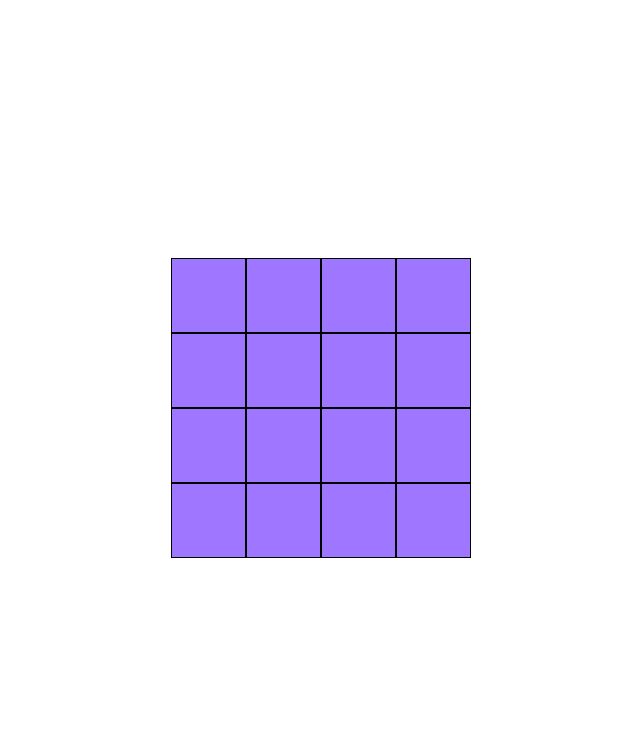
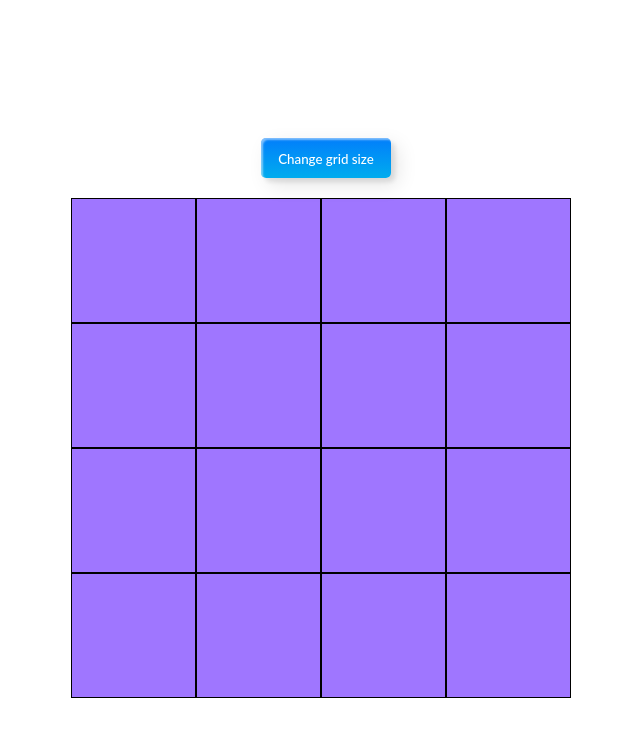
Before and after one commit to Steve-ShopHub/etch-a-sketch, a plain HTML site: page index.html in a window 1280 px wide. Shown: the whole page, without its empty margins (319-959 px from the left). Drawn offline with Linux system fonts and the light colour scheme.

Commit message:
Complete main functionality and add styled button

```diff
--- a/index.html
+++ b/index.html
@@ -8,8 +8,8 @@
     <link rel="stylesheet" href="style.css">
 </head>
 <body>
-
-    <div id="grid-container">
+    <button class="custom-btn btn-12" id="change-grid"><span>Let's go!</span><span>Change grid size</span></button>
+    <div id="container">
     </div>
 
     <script src="javascript.js"></script>
--- a/javascript.js
+++ b/javascript.js
@@ -1,16 +1,150 @@
-const gridContainer = document.querySelector('#grid-container');
+const container = document.querySelector('#container');
+
+const changeGridButton = document.querySelector('#change-grid');
+changeGridButton.addEventListener('click', buildGrid);
+
+const gridContainer = document.createElement('div');
+
+let gridSize = 4;
+
+createGridContainer();
+addGridItems();
+addGridProperty();
+hoverColor();
+
+
+function userGridSize () {
+    gridSize = parseInt(prompt('Enter number of grid squares on each side'));
+};
+
+function createGridContainer() {
+    gridContainer.classList.add('grid-container');
+    gridContainer.style.height = '500px';
+    gridContainer.style.width = '500px';
+    gridContainer.style.justifyContent = 'center';
+    gridContainer.style.display = 'grid';
+    container.appendChild(gridContainer);
+}
+
+function removeGridItems() {
+    const myNode = document.querySelector('.grid-container');
+    while (myNode.lastElementChild) {
+      myNode.removeChild(myNode.lastElementChild);
+    }
+
+}
+
+function addGridItems(){
+    for (i = 0; i < (gridSize**2); i++) {
+        const gridItem = document.createElement('div');
+        gridItem.classList.add('grid-item');
+        gridContainer.appendChild(gridItem);
+        };
+}
+
+function addGridProperty(){
+    const gridCol = `repeat(${gridSize}, 1fr [col-line]`;
+    const gridRow = `repeat(${gridSize}, 1fr [row-line]`;
+    gridContainer.style.setProperty('grid-template-columns', gridCol);
+    gridContainer.style.setProperty('grid-template-rows', gridRow);
+
+}
+
+
+
+
+
+
+function hoverColor(){
+    let gridItems =  document.querySelectorAll('.grid-item');
+    gridItems.forEach(gridItem => {
+        gridItem.addEventListener('mouseover', () => {
+            gridItem.style.backgroundColor = 'blue';
+        });
+
+    });
+};
+
+
+
+function buildGrid () {
+    removeGridItems();
+    gridContainer.remove();
+    userGridSize();
+    createGridContainer();
+    addGridProperty()
+    addGridItems();
+    hoverColor();
+
+};
+
+/*
+
+function buildGrid () {
+    removeGridItems();
+    gridContainer.remove();
+    createGridContainer();
+    addGridProperty()
+
+    const gridCol = `repeat(${gridSize}, 1fr [col-line]`;
+    const gridRow = `repeat(${gridSize}, 1fr [row-line]`;
+    gridContainer.style.removeProperty('grid-template-columns');
+    gridContainer.style.removeProperty('grid-template-rows');
+    gridContainer.style.setProperty('grid-template-columns', gridCol);
+    gridContainer.style.setProperty('grid-template-rows', gridRow);
+    for (i = 0; i < (gridSize**2); i++) {
+        const gridItem = document.createElement('div');
+        gridItem.classList.add('grid-item');
+        gridContainer.appendChild(gridItem);
+        };
+
+
+};
+
+*/
+
+
+
+
+
+
+
+
+
+
+
+
+/*
+
+for (let i = 0; i < gridSize; i++) {
+    for (let j = 0; j < gridSize; j++){
+
+    }
+}
+
+*/
 
 //Creates grid item
 
 
 
-for (i = 0; i < 16; i++) {
-    const gridItem = document.createElement('div');
-    gridItem.classList.add('grid-item');
-    gridContainer.appendChild(gridItem);
-    };
 
 
-gridItem.addEventListener('mouseover', function(){
+
+
+
+
+
+/*
+
+gridItem.addEventListener('mouseover', function hoverGridItem(){
+    gridItem.style.color = 'green';
 
 });
+
+gridItem.addEventListener('mouseout', function hoverOffGridItem(){
+    gridItem.style.color = 'blue';
+
+});
+
+*/
--- a/style.css
+++ b/style.css
@@ -7,35 +7,101 @@ body {
     min-height: 100vh;
 }
 
-#grid-container {
-    justify-content: center;
-    display: grid;
-    grid-template-columns: repeat(4, 75px [col-line]);
-    grid-template-rows: repeat(4, 75px [row-line]);
-    min-height: auto;
-    min-width: auto;
-
-}
 
 .grid-item {
     background-color: rgb(159, 118, 255);
-    border: black 0.2px solid;
+    border: black 1px solid;
+}
 
+button {
+    margin: 20px;
+  }
+  .custom-btn {
+    width: 130px;
+    height: 40px;
+    color: #fff;
+    border-radius: 5px;
+    padding: 10px 25px;
+    font-family: 'Lato', sans-serif;
+    font-weight: 500;
+    background: transparent;
+    cursor: pointer;
+    transition: all 0.3s ease;
+    position: relative;
+    display: inline-block;
+     box-shadow:inset 2px 2px 2px 0px rgba(255,255,255,.5),
+     7px 7px 20px 0px rgba(0,0,0,.1),
+     4px 4px 5px 0px rgba(0,0,0,.1);
+    outline: none;
   }
 
-
-
-
-
-/*
-
-#grid-container {
-    display: grid;
-    grid-template-columns: [col-line1] 40px [col-line2] 40px [col-line3] 40px [col-line4] 40px [col-line5] 40px;
-
-    grid-template-rows: [row-line1] 40px [row-line2] 40px [row-line3] 40px [row-line4] 40px [row-line5] 40px;
-
-
-}
-
-*/
+/* 12 */
+.btn-12{
+    position: relative;
+    right: 20px;
+    bottom: 20px;
+    border:none;
+    box-shadow: none;
+    width: 130px;
+    height: 40px;
+    line-height: 42px;
+    -webkit-perspective: 230px;
+    perspective: 230px;
+  }
+  .btn-12 span {
+    background: rgb(0,172,238);
+  background: linear-gradient(0deg, rgba(0,172,238,1) 0%, rgba(2,126,251,1) 100%);
+    display: block;
+    position: absolute;
+    width: 130px;
+    height: 40px;
+    box-shadow:inset 2px 2px 2px 0px rgba(255,255,255,.5),
+     7px 7px 20px 0px rgba(0,0,0,.1),
+     4px 4px 5px 0px rgba(0,0,0,.1);
+    border-radius: 5px;
+    margin:0;
+    text-align: center;
+    -webkit-box-sizing: border-box;
+    -moz-box-sizing: border-box;
+    box-sizing: border-box;
+    -webkit-transition: all .3s;
+    transition: all .3s;
+  }
+  .btn-12 span:nth-child(1) {
+    box-shadow:
+     -7px -7px 20px 0px #fff9,
+     -4px -4px 5px 0px #fff9,
+     7px 7px 20px 0px #0002,
+     4px 4px 5px 0px #0001;
+    -webkit-transform: rotateX(90deg);
+    -moz-transform: rotateX(90deg);
+    transform: rotateX(90deg);
+    -webkit-transform-origin: 50% 50% -20px;
+    -moz-transform-origin: 50% 50% -20px;
+    transform-origin: 50% 50% -20px;
+  }
+  .btn-12 span:nth-child(2) {
+    -webkit-transform: rotateX(0deg);
+    -moz-transform: rotateX(0deg);
+    transform: rotateX(0deg);
+    -webkit-transform-origin: 50% 50% -20px;
+    -moz-transform-origin: 50% 50% -20px;
+    transform-origin: 50% 50% -20px;
+  }
+  .btn-12:hover span:nth-child(1) {
+    box-shadow:inset 2px 2px 2px 0px rgba(255,255,255,.5),
+     7px 7px 20px 0px rgba(0,0,0,.1),
+     4px 4px 5px 0px rgba(0,0,0,.1);
+    -webkit-transform: rotateX(0deg);
+    -moz-transform: rotateX(0deg);
+    transform: rotateX(0deg);
+  }
+  .btn-12:hover span:nth-child(2) {
+    box-shadow:inset 2px 2px 2px 0px rgba(255,255,255,.5),
+     7px 7px 20px 0px rgba(0,0,0,.1),
+     4px 4px 5px 0px rgba(0,0,0,.1);
+   color: transparent;
+    -webkit-transform: rotateX(-90deg);
+    -moz-transform: rotateX(-90deg);
+    transform: rotateX(-90deg);
+  }
```
